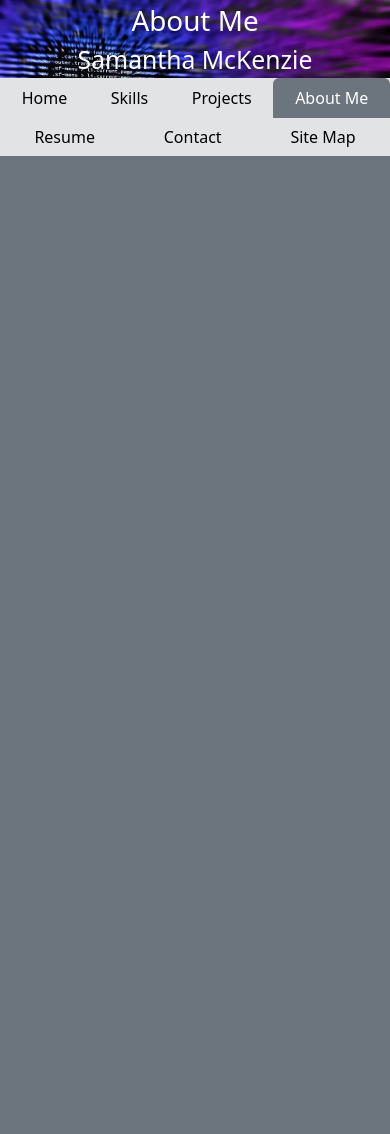
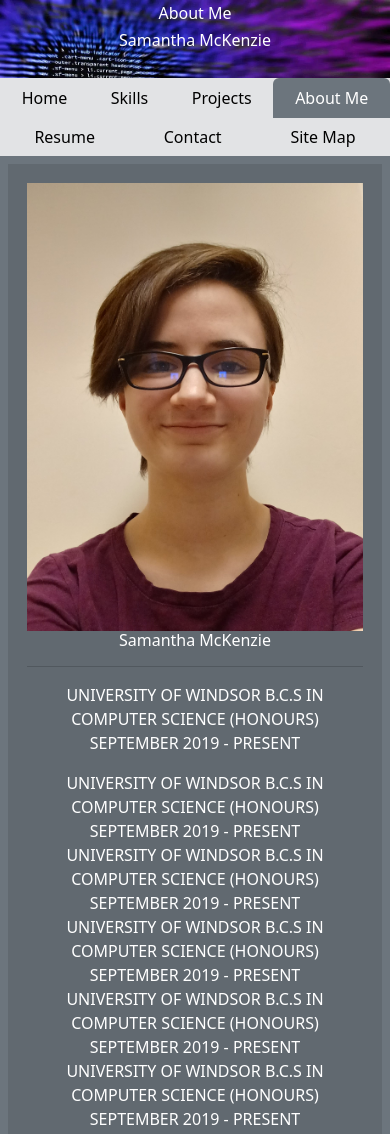
Before and after one commit to sammy2byou/Portfolio, a plain HTML site: page Pages/About_me.html in a window 390 px wide. Shown: the top 1134 px of the page. Before the commit the page ends 844 px from the top, so only its background shows below. Drawn offline with nearby package versions, Linux system fonts and the light colour scheme.

Commit message:
Create Content

```diff
--- a/CSSs/about_me.css
+++ b/CSSs/about_me.css
@@ -0,0 +1,36 @@
+.content{
+    display: grid;
+    padding: 5%;
+    grid-template-columns: 25% auto auto;
+}
+
+#profile-pic, #edu{
+    grid-column: span 1;
+}
+#profile-pic img{
+    width: 100%;
+}
+#bio, #bio p{
+    grid-column-start: 3;
+    grid-row: span 2;
+    font-size: medium;
+}
+#edu{
+    grid-row: 2;
+}
+h3{
+    font-size: medium;
+    text-align: center;
+    color: white;
+}
+
+@media screen and (max-width: 400px) {
+    .content{
+        display: grid;
+        grid-template-columns: auto;
+    }
+    #profile-pic, #edu, #bio{
+        grid-column: span 1;
+    }
+
+}
--- a/CSSs/portfolio.css
+++ b/CSSs/portfolio.css
@@ -7,6 +7,7 @@ h1, h2{
     padding: 1vw;
     margin-bottom: 0;
 }
+
 .content{
     margin: 2%;
 }
@@ -16,7 +17,12 @@ h1, h2{
     height: 20vw;
 }
 
-.nav-item{
-    font-size: min(1vw);
-    font-size: max(1rem);
+@media screen and (max-width: 400px) {
+    h1{
+        font-size: 100%;
+    }
+    h2{
+        font-size: 100%;
+
+    }
 }
--- a/Pages/About_me.html
+++ b/Pages/About_me.html
@@ -29,7 +29,19 @@
         </ul>
       </nav>
     </div>
-    <div class="content d-flex bg-black bg-opacity-10"></div>
+    <div class="content bg-black bg-opacity-10">
+      <div id="profile-pic">
+        <img src="../Images/face.jpg" />
+      </div>
+      <div id="bio">
+        <p class="text-white text-center">UNIVERSITY OF WINDSOR B.C.S IN COMPUTER SCIENCE (HONOURS)<br>SEPTEMBER 2019 - PRESENT<br>UNIVERSITY OF WINDSOR B.C.S IN COMPUTER SCIENCE (HONOURS)<br>SEPTEMBER 2019 - PRESENT<br>UNIVERSITY OF WINDSOR B.C.S IN COMPUTER SCIENCE (HONOURS)<br>SEPTEMBER 2019 - PRESENT<br>UNIVERSITY OF WINDSOR B.C.S IN COMPUTER SCIENCE (HONOURS)<br>SEPTEMBER 2019 - PRESENT<br>UNIVERSITY OF WINDSOR B.C.S IN COMPUTER SCIENCE (HONOURS)<br>SEPTEMBER 2019 - PRESENT<br></p>
+      </div>
+      <div id="edu">
+        <h3>Samantha McKenzie</h3>
+        <hr>
+        <p class="text-white text-center">UNIVERSITY OF WINDSOR B.C.S IN COMPUTER SCIENCE (HONOURS)<br>SEPTEMBER 2019 - PRESENT</p>
+      </div>
+    </div>
     <!--Bootstrap Script-->
     <script src="https://cdn.jsdelivr.net/npm/bootstrap@5.3.0/dist/js/bootstrap.bundle.min.js" integrity="sha384-geWF76RCwLtnZ8qwWowPQNguL3RmwHVBC9FhGdlKrxdiJJigb/j/68SIy3Te4Bkz" crossorigin="anonymous"></script>
     <script src="../Scripts/portfolio.js"></script>
```
Also changed, not shown: Images/face.jpg (added).
